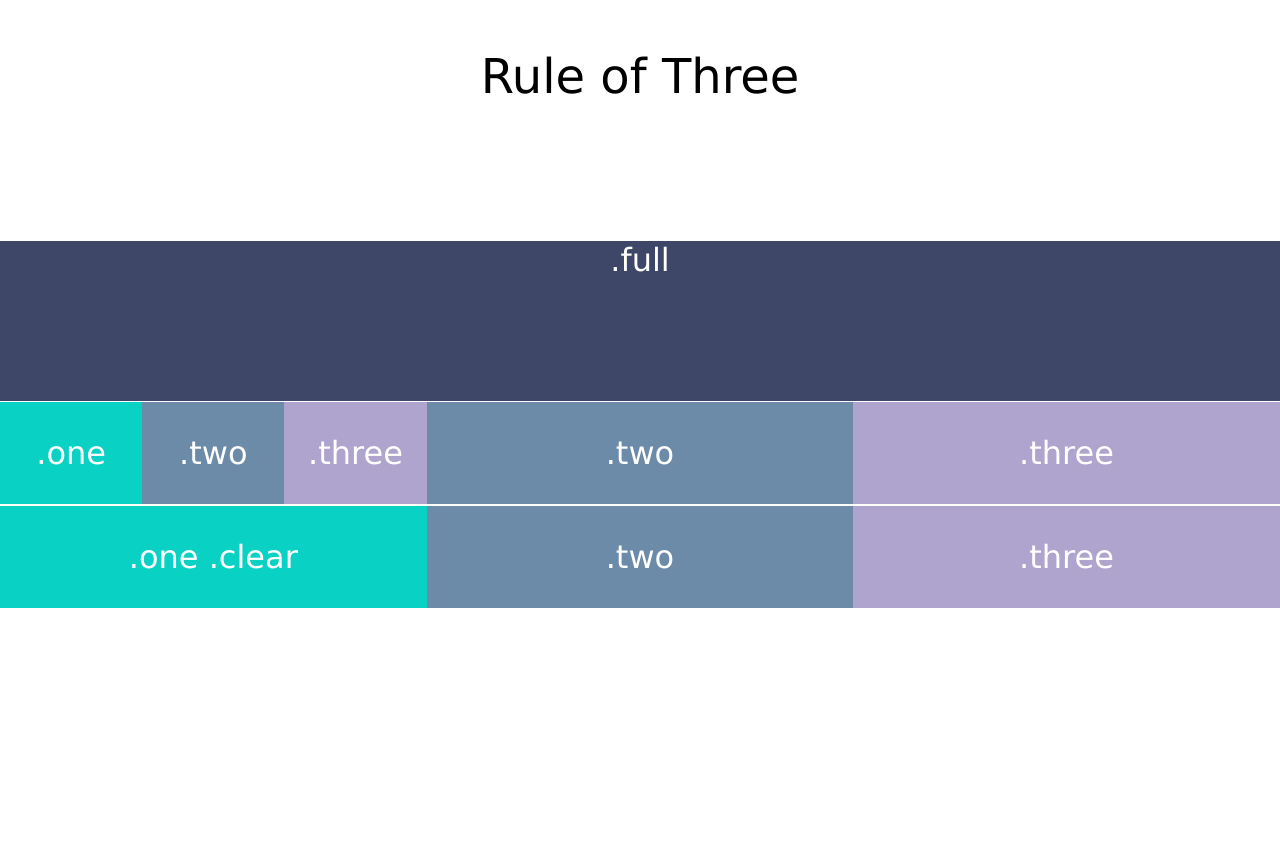
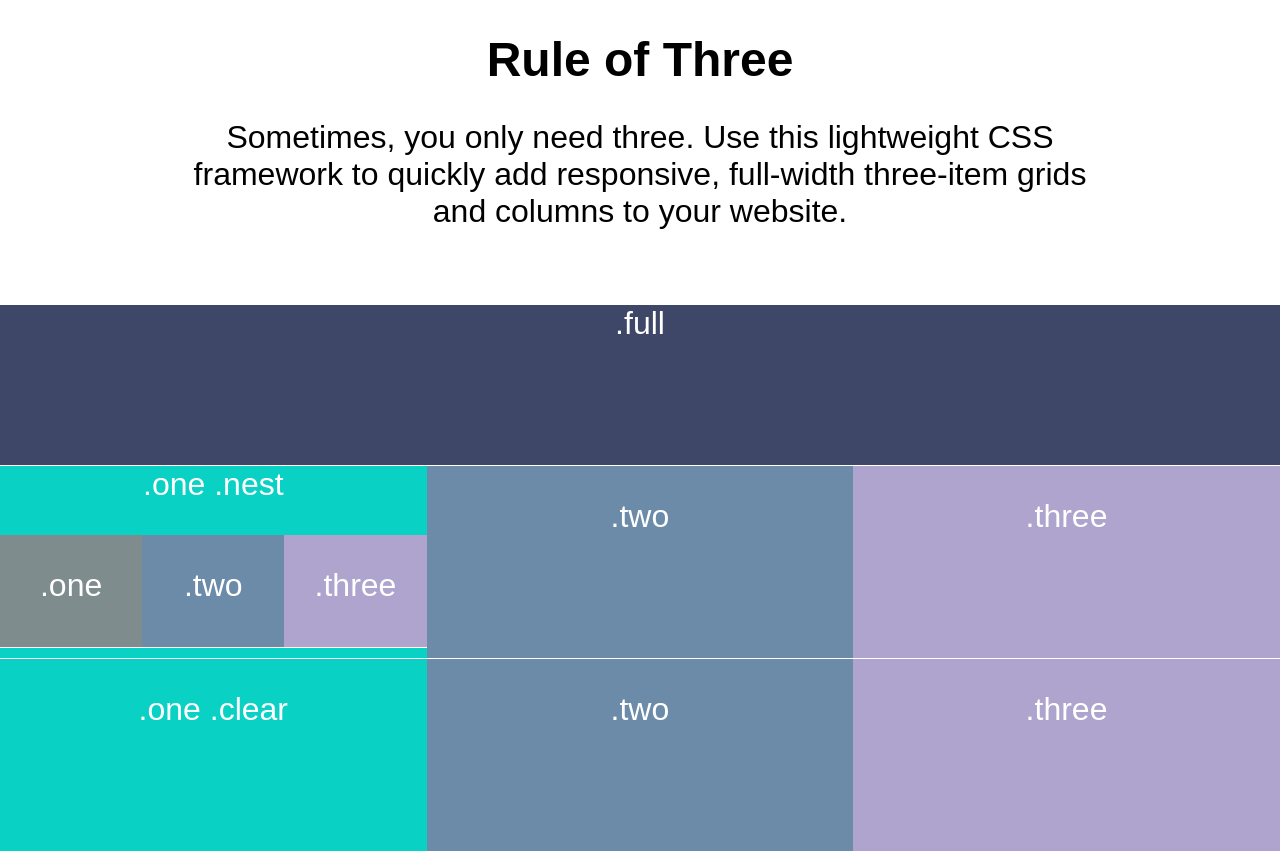
Before and after one commit to jampod-dev/rule-of-three, a plain HTML site: page index.html in a window 1280 px wide. Before the commit the page ends 800 px from the top, so only its background shows below. Drawn offline with Linux system fonts and the light colour scheme.

Commit message:
added intro

```diff
--- a/index.html
+++ b/index.html
@@ -7,21 +7,54 @@
     <meta name="viewport" content="width=device-width, initial-scale=1, maximum-scale=1">
     <meta name="description" content="A tiny, responsive CSS stylesheet that lets you quickly make three-column grids and layouts."/>
    <meta name="keywords" content="full-width framework, mobile css framework, three column css">
+   <script src="//use.edgefonts.net/open-sans.js"></script>
 	<link rel="stylesheet" href="src/rule-of-three.css" type="text/css">
 
    <style>
+    body {
+      font-family: open-sans, sans-serif;
+    }
     p {
       font-size:2em;
-      font-family: Verdana, sans-serif;
-      color:white;
+            color:white;
     }
+    h1 {
+      font-size:3em;
+    }
+    h2 {
+      color:black;
+      font-size:2em;
+      width:70%;
+      margin:auto;
+      display:block;
+      font-weight: 400;
+    }
+
+
 
     div {
       text-align: center;
+      padding:0em;
+      height:12em;
+    }
+
+    div.nest > div {
+      height:7em;
+      top:2em;
+      position:relative;
+
+    }
+
+    div.nest > p {
+      margin-top:0;
+      margin-bottom:0;
     }
 
     div.one {
       background-color:#09D1C4;
+    }
+    div.nest > div.one {
+      background-color:#7f8c8d ;
     }
 
     div.two {background-color:#6B8BA9;}
@@ -31,20 +64,20 @@
     div {
       border-bottom: 1px solid white;
     }
+     div.intro {
+      height:15em;
+    }
 
    </style>
   <body>
 
-<div class="full" style="background-color:white;"><p style="color:black; font-size:3em;">Rule of Three</p></div>
+<div class="full intro" style="background-color:white;"><h1>Rule of Three</h1>
+<h2>Sometimes, you only need three. Use this lightweight CSS framework to quickly add responsive, full-width three-item grids and columns to your website.</h2></div>
 <div class="full"><p>.full</p></div>
-<div class="one nest" >
+<div class="one nest" ><p>.one .nest</p>
 
 
-  <div class="one"><p>
-.one</p></div>
-<div class="two"><p>.two</p></div>
-  <div class="three"><p>.three</p></div>
-</div>
+  <div class="one"><p>.one</p></div><div class="two"><p>.two</p></div><div class="three"><p>.three</p></div></div>
 
 
 
```
